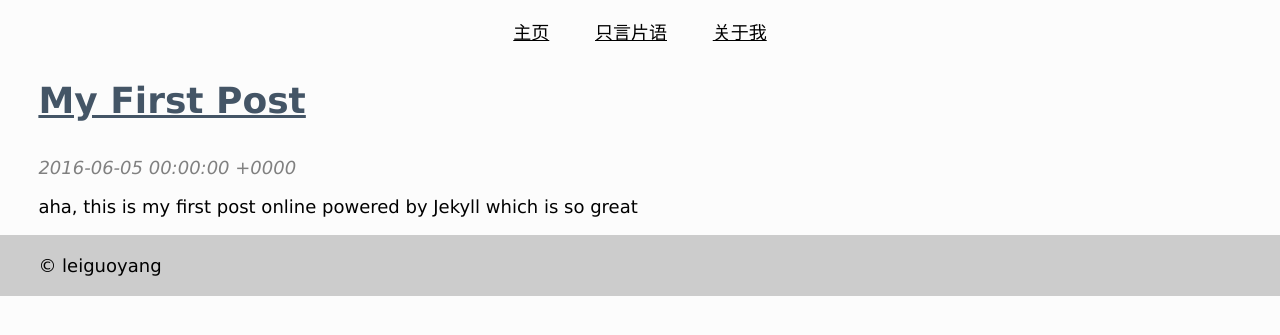
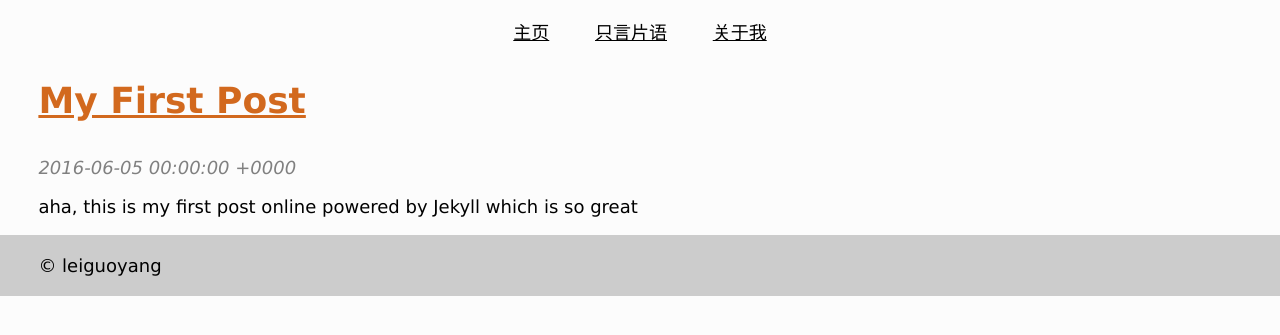
Before and after one commit to leiguoyang/leiguoyang.github.io, a Jekyll site: the page built from index.html, in a window 1280 px wide. Shown: the top 335 px of the page. Built offline with Jekyll 4.4.1, drawn with Linux system fonts in a browser that asks for light colours.

Commit message:
Update link.css

```diff
--- a/css/link.css
+++ b/css/link.css
@@ -22,16 +22,16 @@ nav a:visited {
 }
 
 nav a:hover {
-  color: red;
+  color: chocolate;
 }
 
 nav a:active {
-  color: ligtgreen;
+  color: orange;
 }
 
 /*for the links in the main section element*/
 #main a:link {
-  color: #456;
+  color: chocolate;
 }
 
 #main a:visited {
@@ -39,9 +39,9 @@ nav a:active {
 }
 
 #main a:hover {
-  color: #567;
+  color: orange;
 }
 
 #main a:active {
-  color: #789;
+  color: orange;
 }
```
